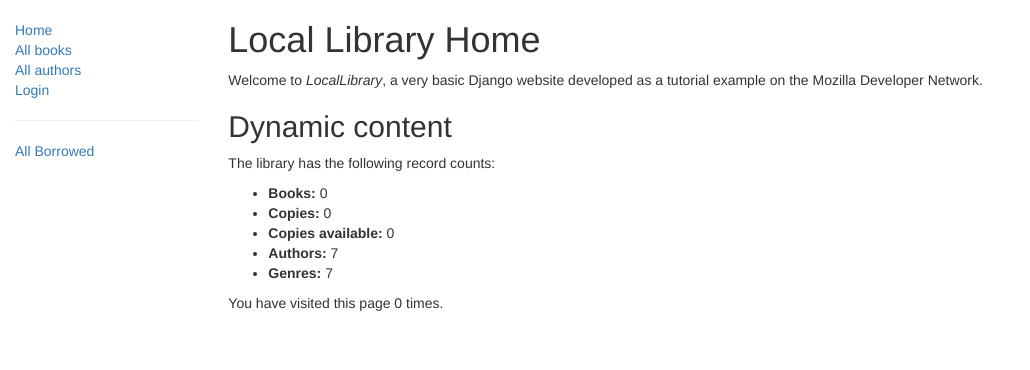
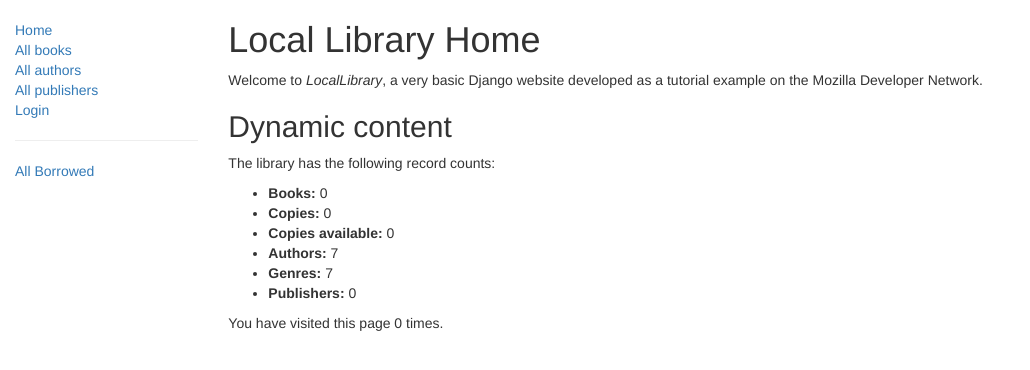
Before and after one commit to Mafuirhelli/Praktika_Django, a Django app: page /catalog/ in a window 1280 px wide. Shown: the top 370 px of the page, without its empty margins (0-1030 px from the left). Run offline with Django 5.2, Linux system fonts and the light colour scheme; data comes from the database, SQL or seed files in the repository; both versions use the stored data as it was after the commit; data that the repository does not hold is empty; some libraries are stand-ins or nearby versions.

Commit message:
Половина сделанного паблишер

```diff
--- a/catalog/admin.py
+++ b/catalog/admin.py
@@ -1,5 +1,5 @@
 from django.contrib import admin
-from .models import Author, Genre, Book, BookInstance, Language
+from .models import Author, Genre, Book, BookInstance, Language, Publisher
 
 admin.site.register(Genre)
 admin.site.register(Language)
@@ -35,3 +35,7 @@ class BookInstanceAdmin(admin.ModelAdmin):
             'fields': ('status', 'due_back', 'borrower')
         }),
     )
+
+@admin.register(Publisher)
+class PublisherAdmin(admin.ModelAdmin):
+    list_display = ('name','city')
--- a/catalog/models.py
+++ b/catalog/models.py
@@ -59,6 +59,7 @@ class Book(models.Model):
     """
     title = models.CharField(max_length=200)
     author = models.ForeignKey('Author', on_delete=models.SET_NULL, null=True)
+    publisher = models.ForeignKey('Publisher', on_delete=models.SET_NULL, null=True)
     # Foreign Key used because book can only have one author, but authors can have multiple books
     # Author as a string rather than object because it hasn't been declared yet in the file.
     summary = models.TextField(max_length=1000, help_text="Enter a brief description of the book")
@@ -121,3 +122,7 @@ class BookInstance(models.Model):
         if self.due_back and date.today() > self.due_back:
             return True
         return False
+
+class Publisher(models.Model):
+    name = models.CharField(max_length=200)
+    city = models.CharField(max_length=175)
--- a/catalog/templates/base_generic.html
+++ b/catalog/templates/base_generic.html
@@ -25,6 +25,7 @@
               <li><a href="{% url 'index' %}">Home</a></li>
               <li><a href="{% url 'books' %}">All books</a></li>
               <li><a href="{% url 'authors' %}">All authors</a></li>
+              <li><a href="{% url 'publishers' %}">All publishers</a></li>
           {% if user.is_authenticated %}
             <li>User: {{ user.get_username }}</li>
             <li><a href="{% url 'my-borrowed' %}">My Borrowed</a></li>
--- a/catalog/templates/index.html
+++ b/catalog/templates/index.html
@@ -15,6 +15,7 @@
     <li><strong>Copies available:</strong> {{ num_instances_available }}</li>
     <li><strong>Authors:</strong> {{ num_authors }}</li>
     <li><strong>Genres:</strong> {{ num_genres }}</li>
+    <li><strong>Publishers:</strong> {{ num_publishers }}</li>
   </ul>
 
   <p>
--- a/catalog/views.py
+++ b/catalog/views.py
@@ -1,5 +1,5 @@
 from django.shortcuts import render
-from .models import Book, Author, BookInstance, Genre
+from .models import Book, Author, BookInstance, Genre, Publisher
 from django.views import generic
 from django.contrib.auth.mixins import LoginRequiredMixin
 from django.contrib.auth.mixins import PermissionRequiredMixin
@@ -20,6 +20,7 @@ def index(request):
     num_instances_available=BookInstance.objects.filter(status__exact='a').count()
     num_authors=Author.objects.count()
     num_genres=Genre.objects.count()
+    num_publishers = Publisher.objects.count()
 
     num_visits=request.session.get('num_visits', 0)
     request.session['num_visits'] = num_visits+1
@@ -27,7 +28,7 @@ def index(request):
     return render(
         request,
         'index.html',
-        context={'num_books':num_books,'num_instances':num_instances,'num_instances_available':num_instances_available,'num_authors':num_authors, 'num_genres':num_genres, 'num_visits':num_visits},
+        context={'num_books':num_books,'num_instances':num_instances,'num_instances_available':num_instances_available,'num_authors':num_authors, 'num_genres':num_genres, 'num_publishers':num_publishers, 'num_visits':num_visits},
     )
 
 class BookListView(generic.ListView):
```
Also changed, not shown: db.sqlite3.
